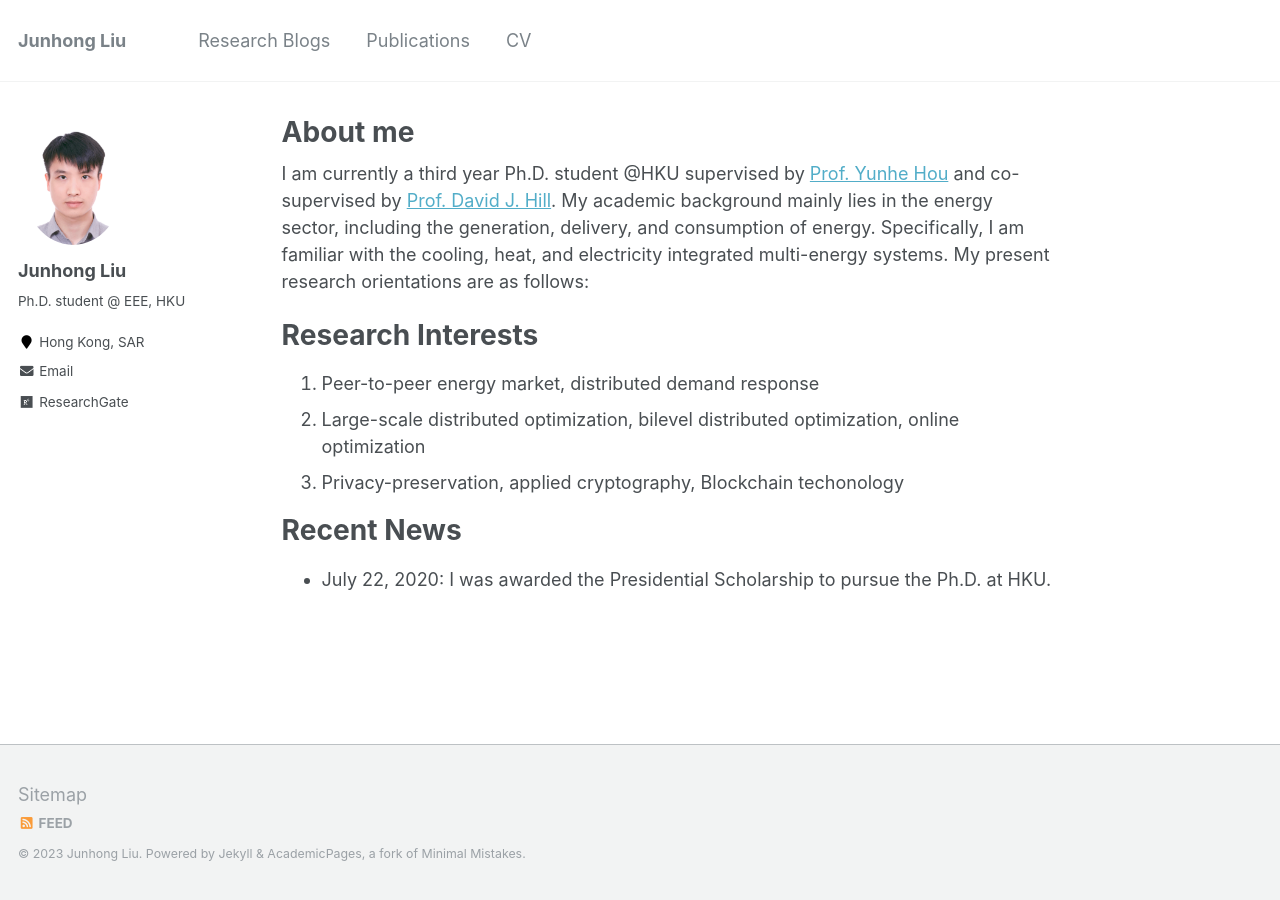
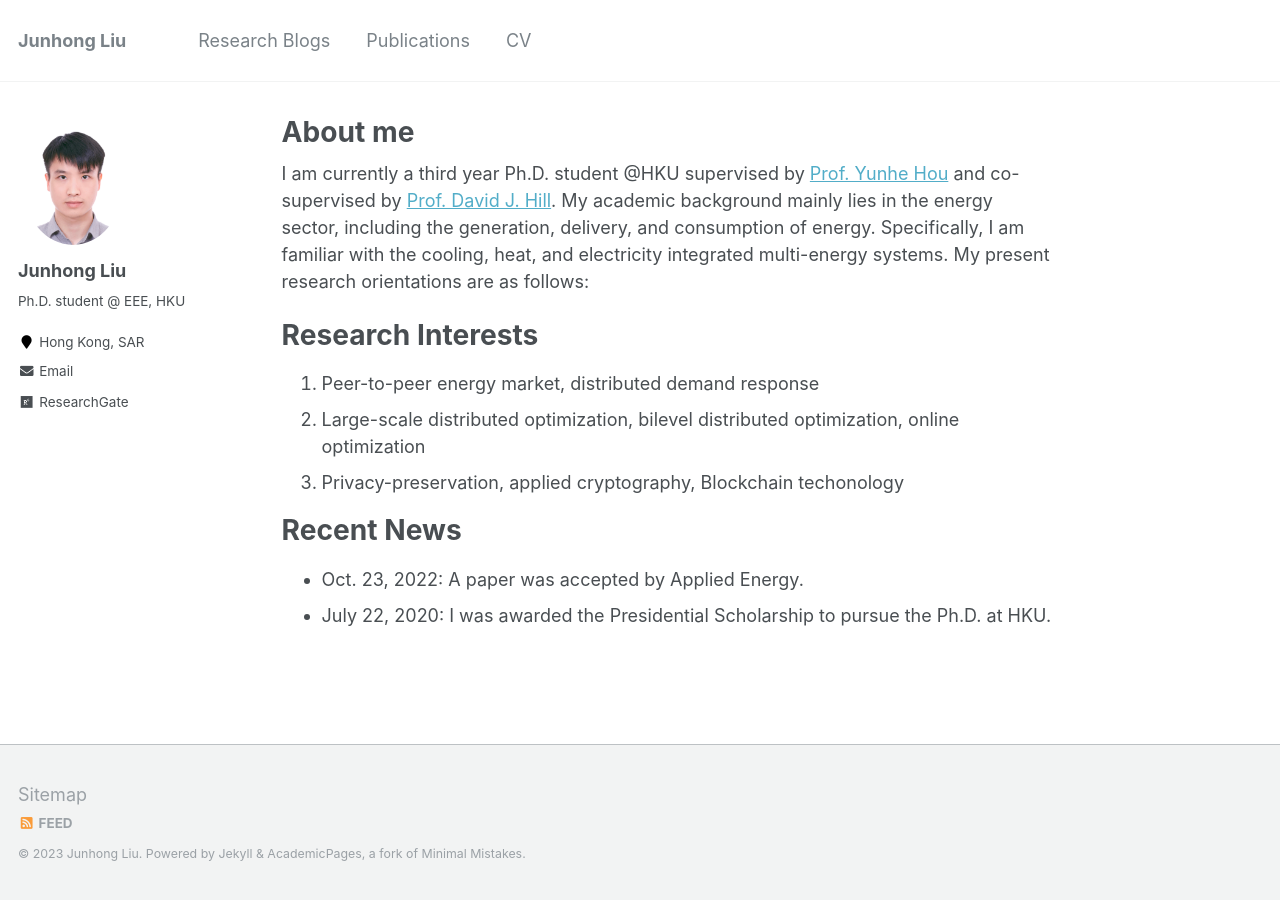
Before and after one commit to johnny-eee/online, a Jekyll site: the page built from _pages/about.md, in a window 1280 px wide. Built offline with Jekyll 4.4.1, drawn with Linux system fonts in a browser that asks for light colours.

Commit message:
Update about.md

```diff
--- a/_pages/about.md
+++ b/_pages/about.md
@@ -19,4 +19,5 @@ Research Interests
 
 Recent News
 ======
+* Oct. 23, 2022: A paper was accepted by Applied Energy.
 * July 22, 2020: I was awarded the Presidential Scholarship to pursue the Ph.D. at HKU.
```
